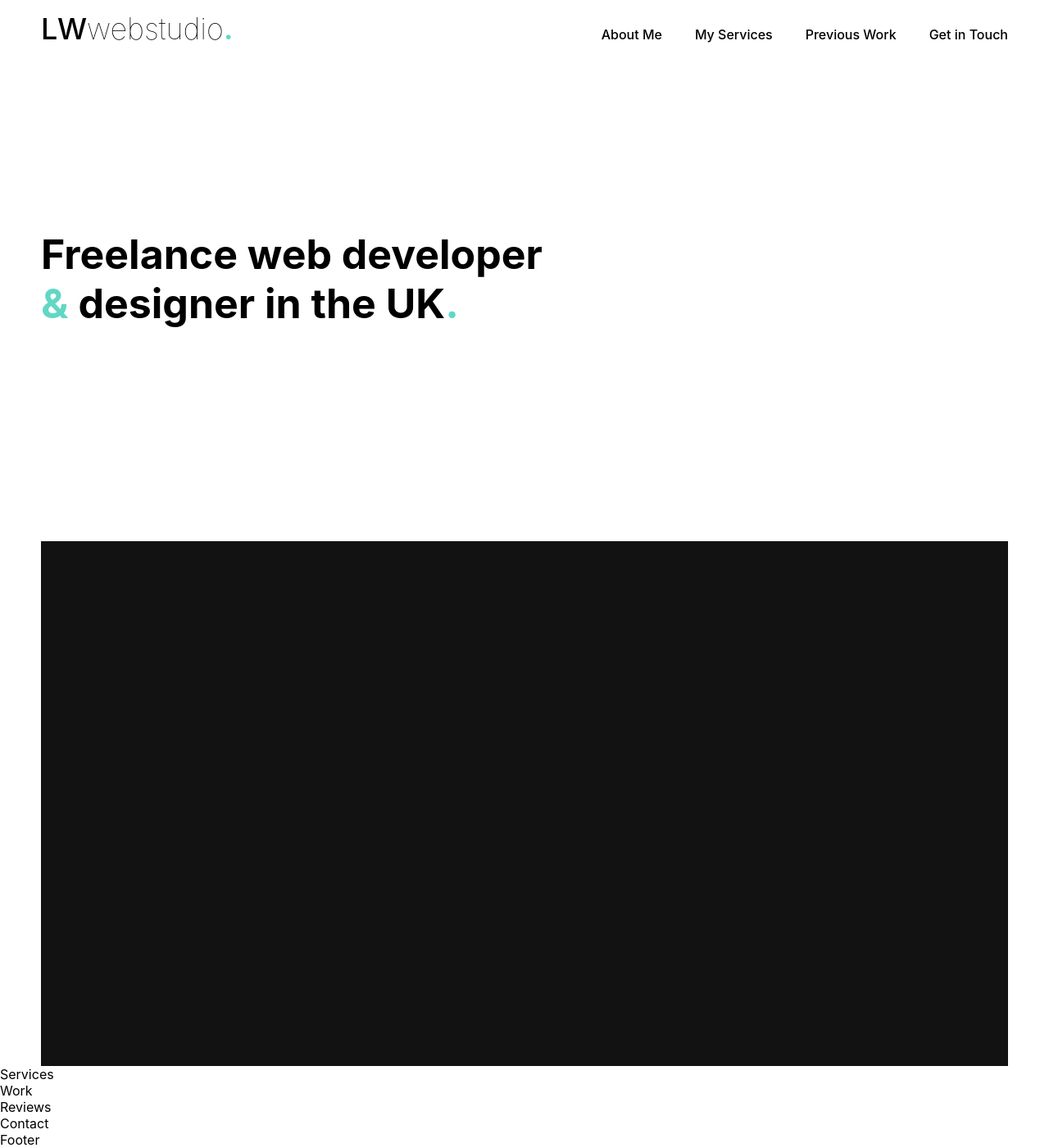
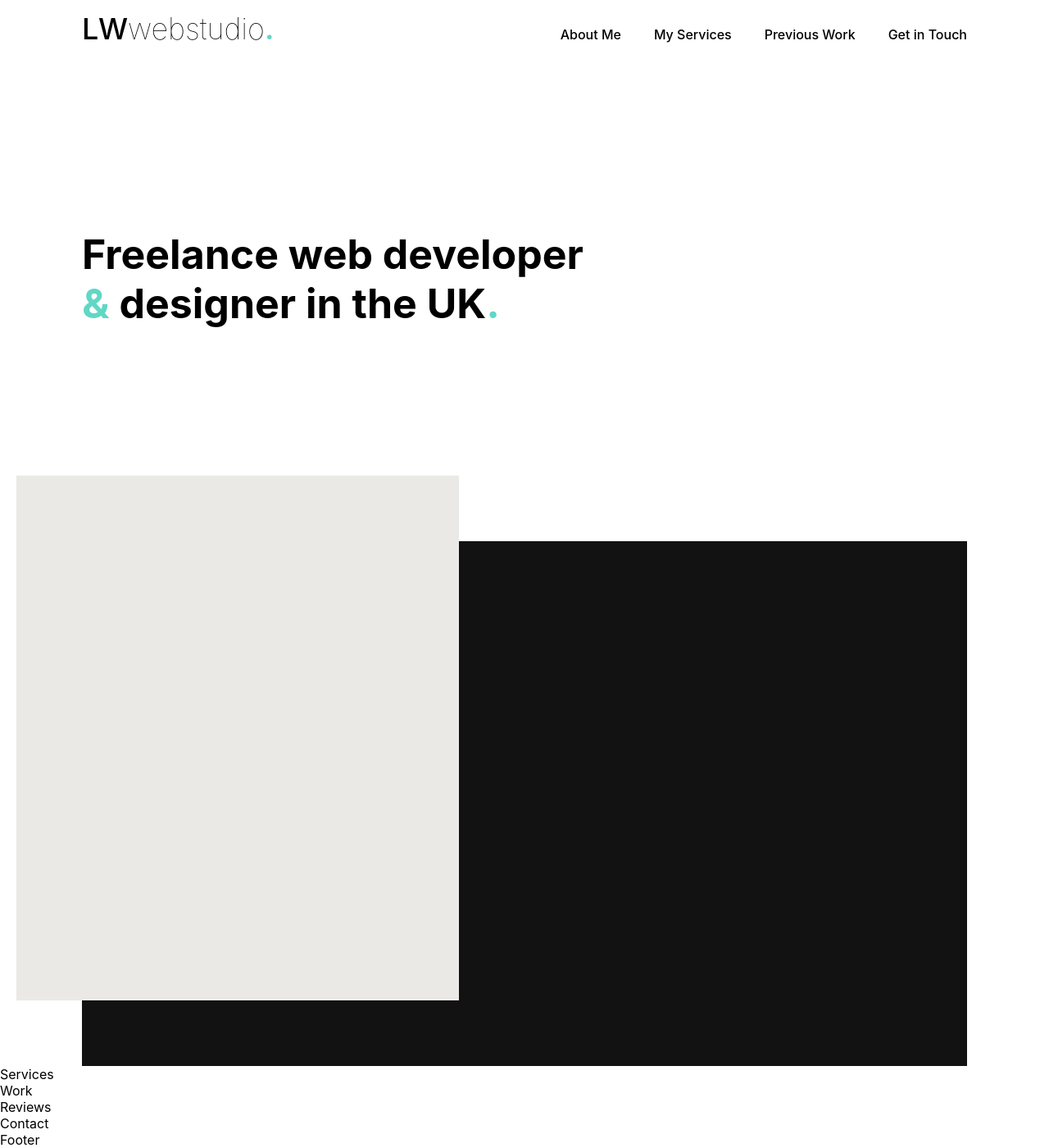
Before and after one commit to leoarthurwall/LW-Website, a React (Create React App) app: page / in a window 1280 px wide. Shown: the whole page at 82% size. Built offline with nearby package versions, Linux system fonts and the light colour scheme.

Commit message:
About - createds a left and right container, gave the left position absolutr and a top & left offset of -80 so it overlaps out

```diff
--- a/src/Components/About/About.js
+++ b/src/Components/About/About.js
@@ -1,14 +1,15 @@
-import React from 'react'
-import styles from "./About.module.css"
+import React from "react";
+import styles from "./About.module.css";
 
 const About = () => {
   return (
     <section className={styles.about}>
       <div className={styles.container}>
-
+        <div className={styles.left}></div>
+        <div className={styles.right}></div>
       </div>
     </section>
-  )
-}
+  );
+};
 
-export default About
+export default About;
--- a/src/Components/About/About.module.css
+++ b/src/Components/About/About.module.css
@@ -11,5 +11,14 @@
   width: 100%;
   max-width: 1200px;
   background-color: #121212;
-  margin: 0 50px;
+  margin: 0 100px;
+  position: relative;
 }
+.left {
+  position: absolute;
+  height: 100%;
+  width: 50%;
+  left: -80px;
+  top: -80px;
+  background-color: #EAE9E5;
+}
--- a/src/Components/Home/Home.module.css
+++ b/src/Components/Home/Home.module.css
@@ -10,7 +10,7 @@
   height: 100%;
   width: 100%;
   max-width: 1200px;
-  margin: 0 50px;
+  margin: 0 100px;
 
   display: flex;
   flex-direction: row;
--- a/src/Components/Nav/Nav.module.css
+++ b/src/Components/Nav/Nav.module.css
@@ -18,7 +18,7 @@
   flex-direction: row;
   justify-content: space-between;
   align-items: center;
-  margin: 0 50px;
+  margin: 0 100px;
 }
 .logo {
   margin: 0;
```
